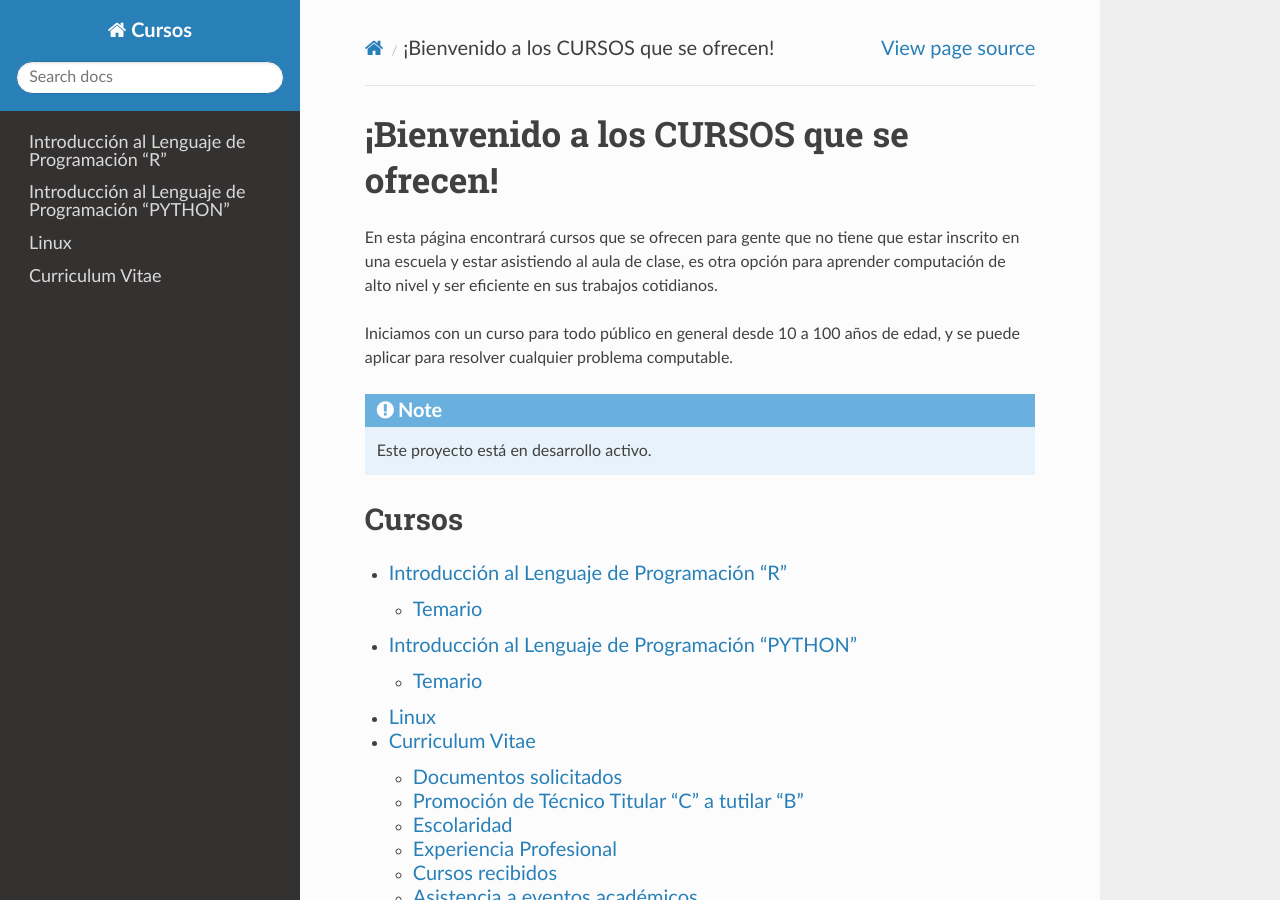
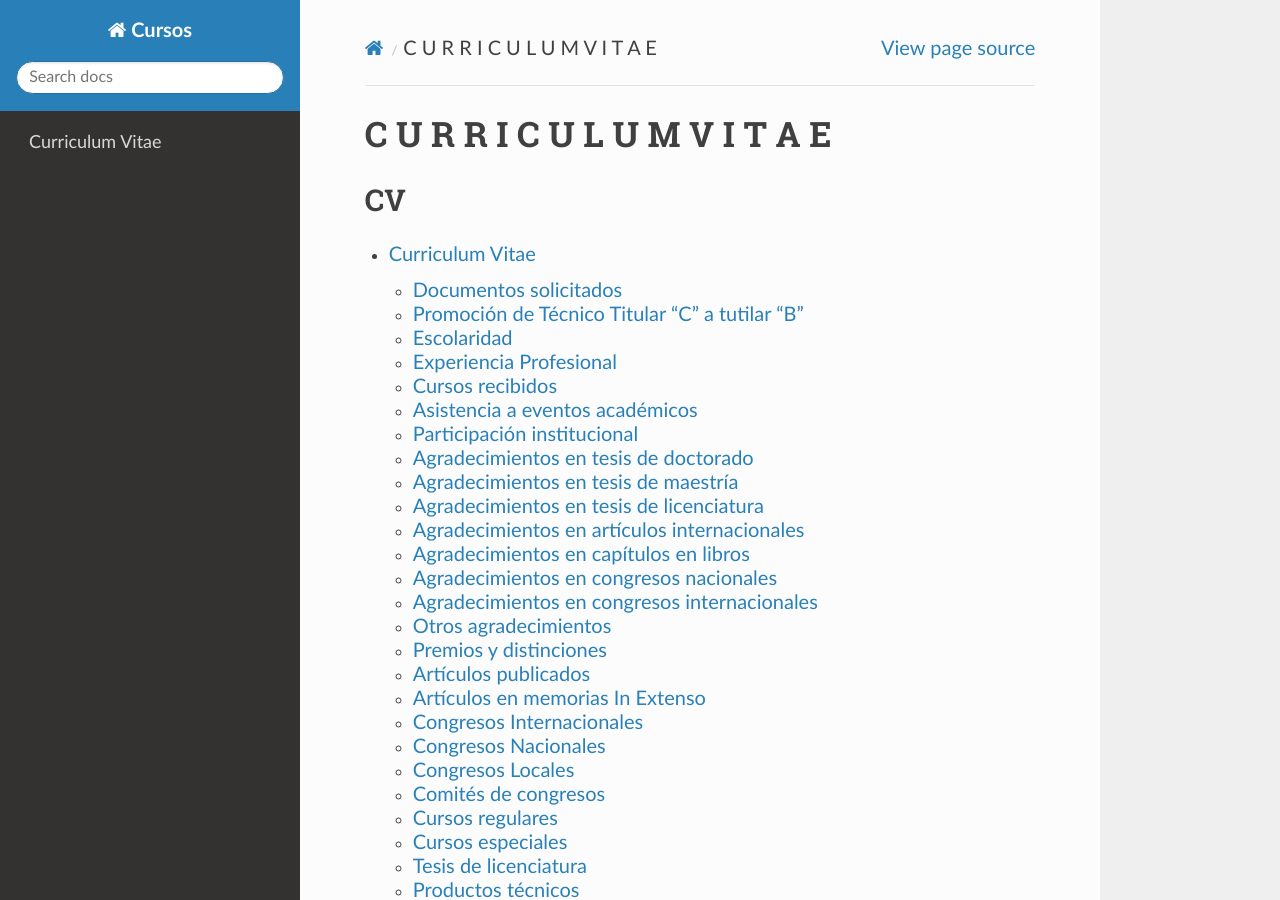
Before and after one commit to matecom57/santosg57-temarios, a Sphinx documentation site: the page built from docs/source/index.rst, in a window 1280 px wide and 900 px high. Built offline with Sphinx 7.4.7 and the Read the Docs theme 3.1.0, drawn with Linux system fonts in a browser that asks for light colours.

Commit message:
Test comité

```diff
--- a/docs/source/index.rst
+++ b/docs/source/index.rst
@@ -1,23 +1,9 @@
-¡Bienvenido a los CURSOS que se ofrecen!
+C U R R I C U L U M    V I  T A E
 ===================================
 
-En esta página encontrará cursos que se ofrecen para gente que no tiene que estar inscrito en una escuela y estar asistiendo al aula de
-clase, es otra opción para aprender computación de alto nivel y ser eficiente en sus trabajos cotidianos.
-
-Iniciamos con un curso para todo público en general desde 10 a 100 años de edad,  y se puede aplicar para resolver cualquier problema
-computable.
-
-
-.. note::
-
-   Este proyecto está en desarrollo activo.
-
-Cursos
---------
+CV
+--
 
 .. toctree::
 
-   curso_r
-   curso_python
-   curso_linux
    CV_2026/index2
```
